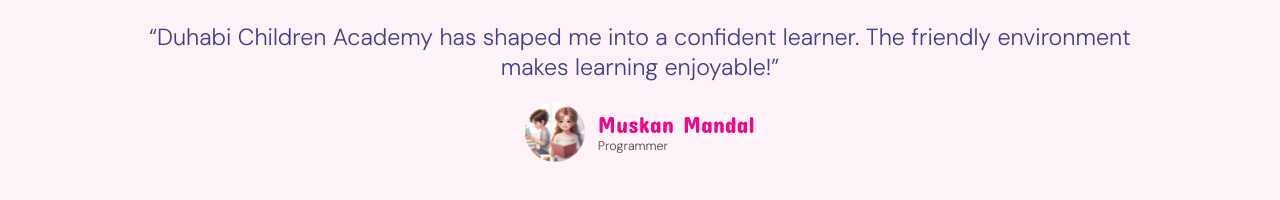
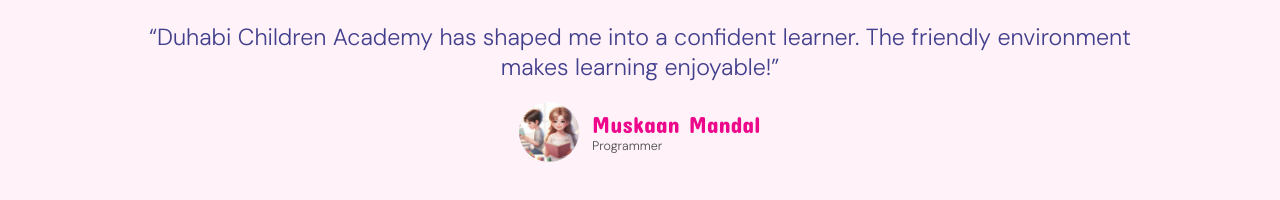
Before and after one commit to pramodlaha08/duhabiChildrenAcademy, a plain HTML site: page index.html in a window 1280 px wide. Shown: the part 3662-3862 px from the top of the page. Drawn offline with Linux system fonts and the light colour scheme.

Commit message:
Update index.html

```diff
--- a/index.html
+++ b/index.html
@@ -270,7 +270,7 @@
                     <div class="detail">
                         <img src="images/girl readinf big 2.jpg" class="protectedImage" alt="woman" draggable="false">
                         <div class="rating">
-                            <h2 class="customer popp b400">Muskan Mandal</h2>
+                            <h2 class="customer popp b400">Muskaan Mandal</h2>
                             <p>Programmer</p>
                         </div>
                     </div>
```
